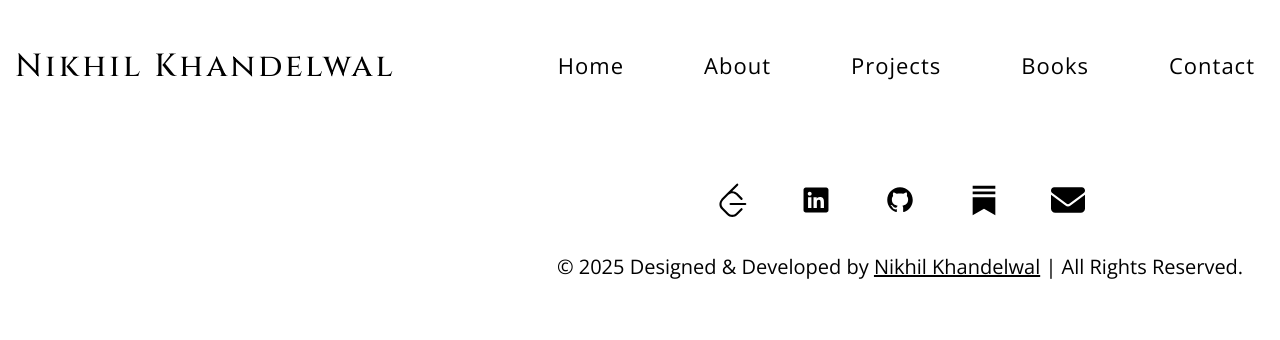
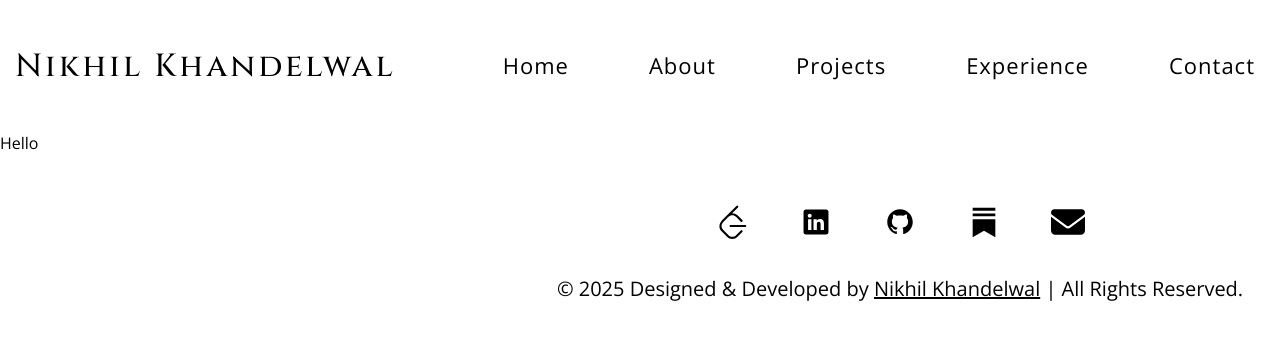
Before and after one commit to nikhilkhandelwal006/nikhilkhandelwal.me, a React (Vite) app: page /experience in a window 1280 px wide. Shown: the top 340 px of the page. Built offline with nearby package versions, Linux system fonts and the light colour scheme; a web font is replaced by a local one.

Commit message:
Experience page added

```diff
--- a/src/App.jsx
+++ b/src/App.jsx
@@ -6,6 +6,7 @@ import { Routes, Route } from "react-router-dom";
 import Footer from "./components/footer/Footer";
 import Projects from "./pages/Projects/Projects";
 import Contact from "./pages/Contact/Contact";
+import Experience from "./pages/Experience/Experience"
 
 const App = () => {
   return (
@@ -15,6 +16,7 @@ const App = () => {
         <Route path="/" element={<Home/>} />
         <Route path="/about" element={<About/>} />
         <Route path="/projects" element={<Projects/>} />
+        <Route path="/experience" element={<Experience/>}/>
         <Route path="/contact" element={<Contact/>} />
       </Routes>
       <Footer/>
--- a/src/components/navbar/Navbar.jsx
+++ b/src/components/navbar/Navbar.jsx
@@ -10,8 +10,8 @@ const Navbar = () => {
           <ul className="right-1">
             <li  ><Link to="/">Home</Link></li>
             <li><Link to="/about">About</Link></li>
-            <li> <Link to="/projects">Projects</Link> </li>
-            <li>Books</li>
+            <li> <Link to="/projects">Projects</Link></li>
+            <li><Link to="/experience">Experience</Link></li>
             <li> <Link to="/contact">Contact</Link></li>
           </ul>
         </div>
--- /dev/null
+++ b/src/pages/Experience/Experience.jsx
@@ -0,0 +1,11 @@
+import React from 'react'
+
+const Experience = () => {
+  return (
+    <div>
+      Hello
+    </div>
+  )
+}
+
+export default Experience
```
Also changed, not shown: src/pages/Experience/Experience.css (added).
